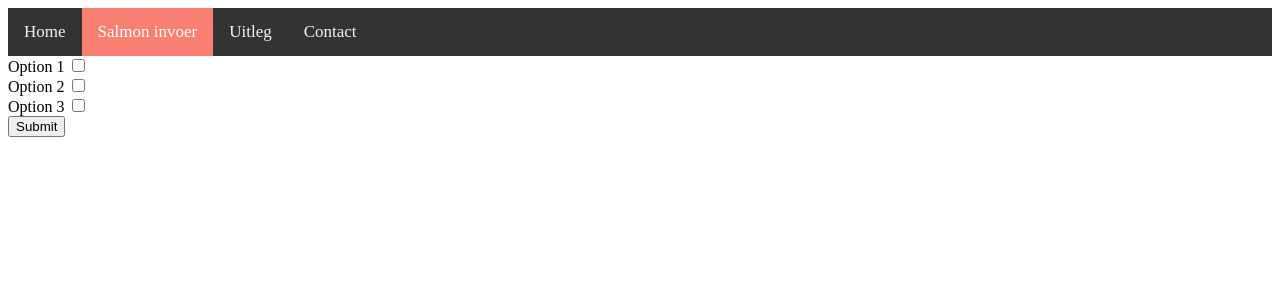
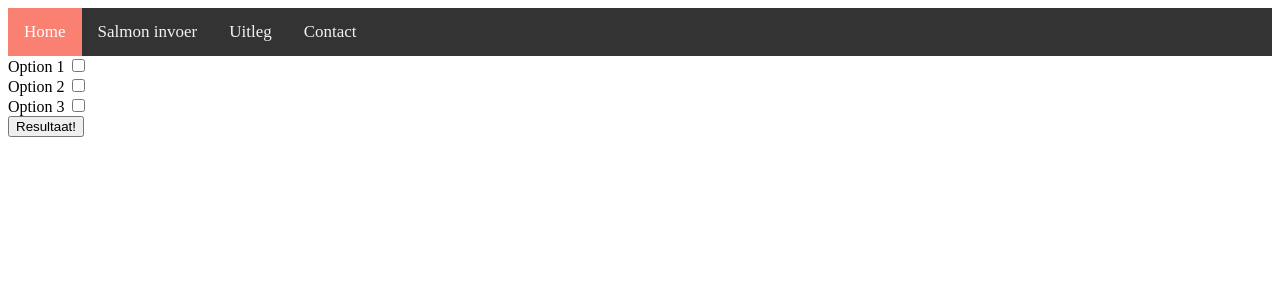
Before and after one commit to Wietze-vd-Berg/De_Bioinformatica_Toolbox, a Flask app: page /salmon_invoer in a window 1280 px wide. Shown: the top 300 px of the page. Run offline with Flask 3, Linux system fonts and the light colour scheme.

Commit message:
checkboxes zouden nu werken alleen dan zonder results page

```diff
--- a/Website/templates/Salmon_invoer.html
+++ b/Website/templates/Salmon_invoer.html
@@ -1,27 +1,12 @@
-<!DOCTYPE html>
-<html lang="en">
-<head>
-    <meta charset="UTF-8">
-    <link rel="stylesheet" href="../static/CSS/style.css">
-
-    <title>Salmon invoer</title>
-</head>
-<body>
-    <div class="topnav">
-    <a href="index.html">Home</a>
-    <a class="active" href="Salmon_invoer.html">Salmon invoer</a>
-    <a href="uitleg.html">Uitleg</a>
-    <a href="contact.html">Contact</a>
-    </div>
-
-    <form action="/submit" method="post">
+{% extends 'index.html' %}
+{% block content %}
+<form action="" method="post">
     <label for="option1">Option 1</label>
     <input type="checkbox" id="option1" name="checkbox" value="Option 1"><br>
     <label for="option2">Option 2</label>
     <input type="checkbox" id="option2" name="checkbox" value="Option 2"><br>
     <label for="option3">Option 3</label>
     <input type="checkbox" id="option3" name="checkbox" value="Option 3"><br>
-    <input type="submit" value="Submit">
-
-</body>
-</html>
+    <input type="submit" value="Resultaat!">
+</form>
+{% endblock %}
```
